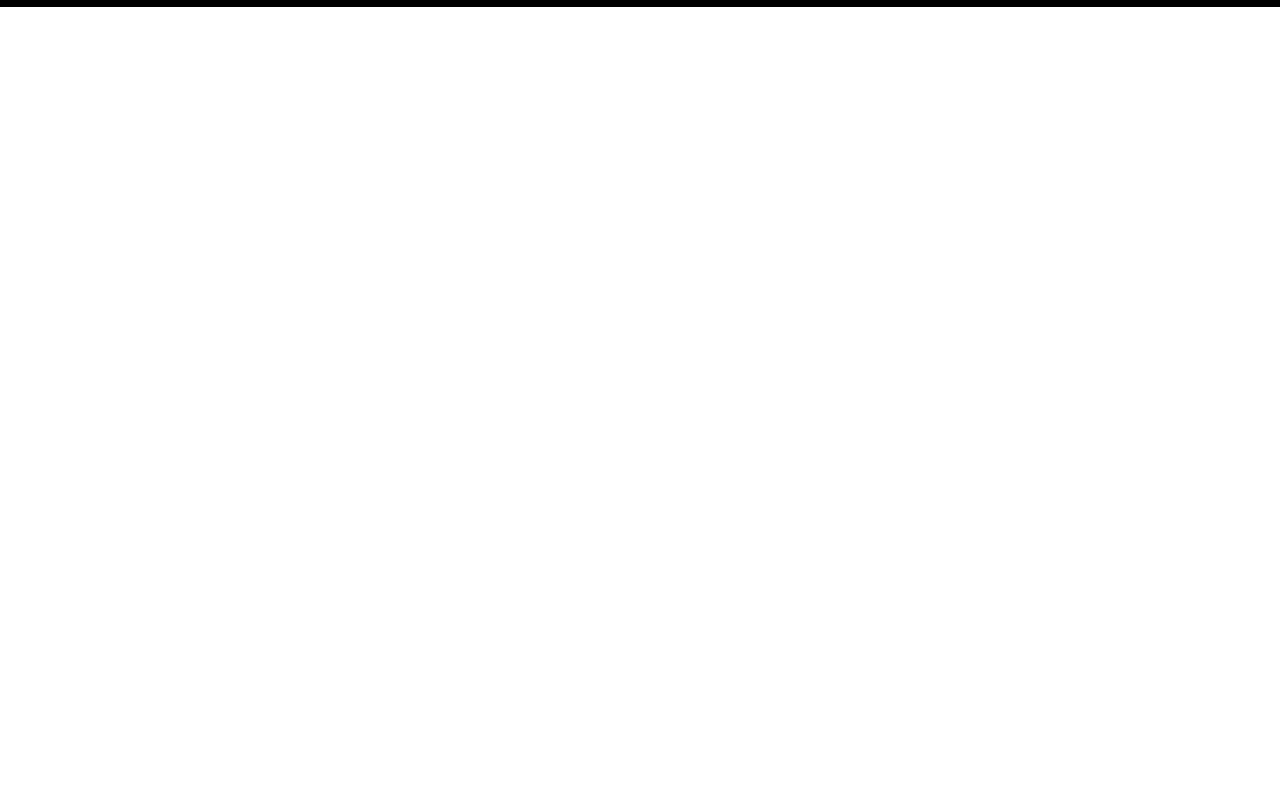
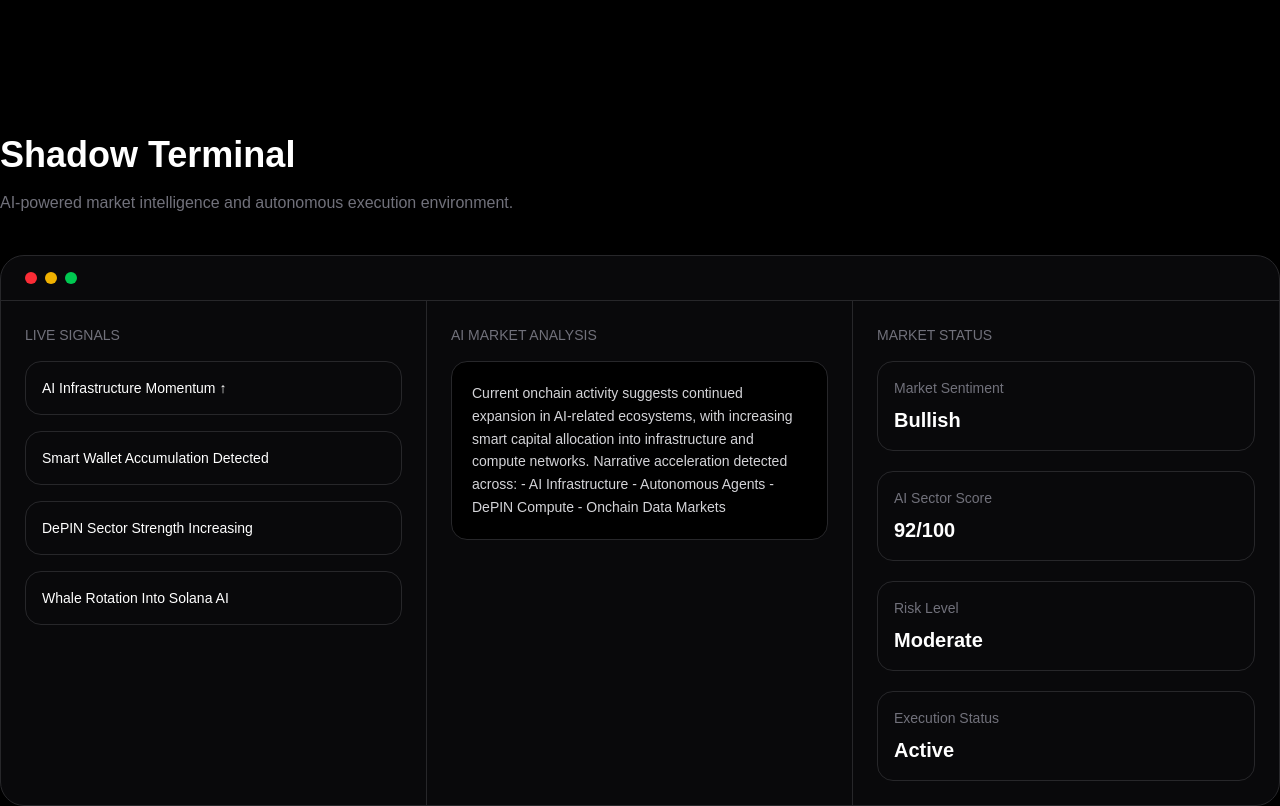
Before and after one commit to linnbenton/shadowalpha, a Next.js app: page / in a window 1280 px wide. Shown: the part 1120-1926 px from the top of the page. Before the commit the page ends 1127 px from the top, so only its background shows below. Built offline with nearby package versions, Linux system fonts and the light colour scheme.

Commit message:
add shadow terminal ui

```diff
--- a/app/page.tsx
+++ b/app/page.tsx
@@ -134,6 +134,83 @@ export default function Home() {
           </div>
         </section>
       </div>
+      {/* TERMINAL PREVIEW */}
+      <section className="mt-32">
+        <div className="text-4xl font-bold">Shadow Terminal</div>
+
+        <p className="text-zinc-500 mt-4 max-w-2xl">
+          AI-powered market intelligence and autonomous execution environment.
+        </p>
+
+        <div className="mt-10 border border-zinc-800 rounded-3xl overflow-hidden bg-zinc-950">
+          {/* TOP BAR */}
+          <div className="border-b border-zinc-800 px-6 py-4 flex items-center gap-2">
+            <div className="w-3 h-3 rounded-full bg-red-500" />
+            <div className="w-3 h-3 rounded-full bg-yellow-500" />
+            <div className="w-3 h-3 rounded-full bg-green-500" />
+          </div>
+
+          <div className="grid lg:grid-cols-3">
+            {/* LEFT PANEL */}
+            <div className="border-r border-zinc-800 p-6 space-y-4">
+              <div className="text-sm text-zinc-500">LIVE SIGNALS</div>
+
+              {[
+                "AI Infrastructure Momentum ↑",
+                "Smart Wallet Accumulation Detected",
+                "DePIN Sector Strength Increasing",
+                "Whale Rotation Into Solana AI",
+              ].map((signal) => (
+                <div
+                  key={signal}
+                  className="border border-zinc-800 rounded-2xl p-4 text-sm"
+                >
+                  {signal}
+                </div>
+              ))}
+            </div>
+
+            {/* CENTER PANEL */}
+            <div className="border-r border-zinc-800 p-6">
+              <div className="text-sm text-zinc-500 mb-4">
+                AI MARKET ANALYSIS
+              </div>
+
+              <div className="bg-black border border-zinc-800 rounded-2xl p-5 text-sm leading-relaxed text-zinc-300">
+                Current onchain activity suggests continued expansion in
+                AI-related ecosystems, with increasing smart capital allocation
+                into infrastructure and compute networks.
+                {"\n\n"}
+                Narrative acceleration detected across: - AI Infrastructure -
+                Autonomous Agents - DePIN Compute - Onchain Data Markets
+              </div>
+            </div>
+
+            {/* RIGHT PANEL */}
+            <div className="p-6">
+              <div className="text-sm text-zinc-500 mb-4">MARKET STATUS</div>
+
+              <div className="space-y-5">
+                {[
+                  ["Market Sentiment", "Bullish"],
+                  ["AI Sector Score", "92/100"],
+                  ["Risk Level", "Moderate"],
+                  ["Execution Status", "Active"],
+                ].map(([label, value]) => (
+                  <div
+                    key={label}
+                    className="border border-zinc-800 rounded-2xl p-4"
+                  >
+                    <div className="text-zinc-500 text-sm">{label}</div>
+
+                    <div className="text-xl mt-2 font-semibold">{value}</div>
+                  </div>
+                ))}
+              </div>
+            </div>
+          </div>
+        </div>
+      </section>
     </main>
   );
 }
```
